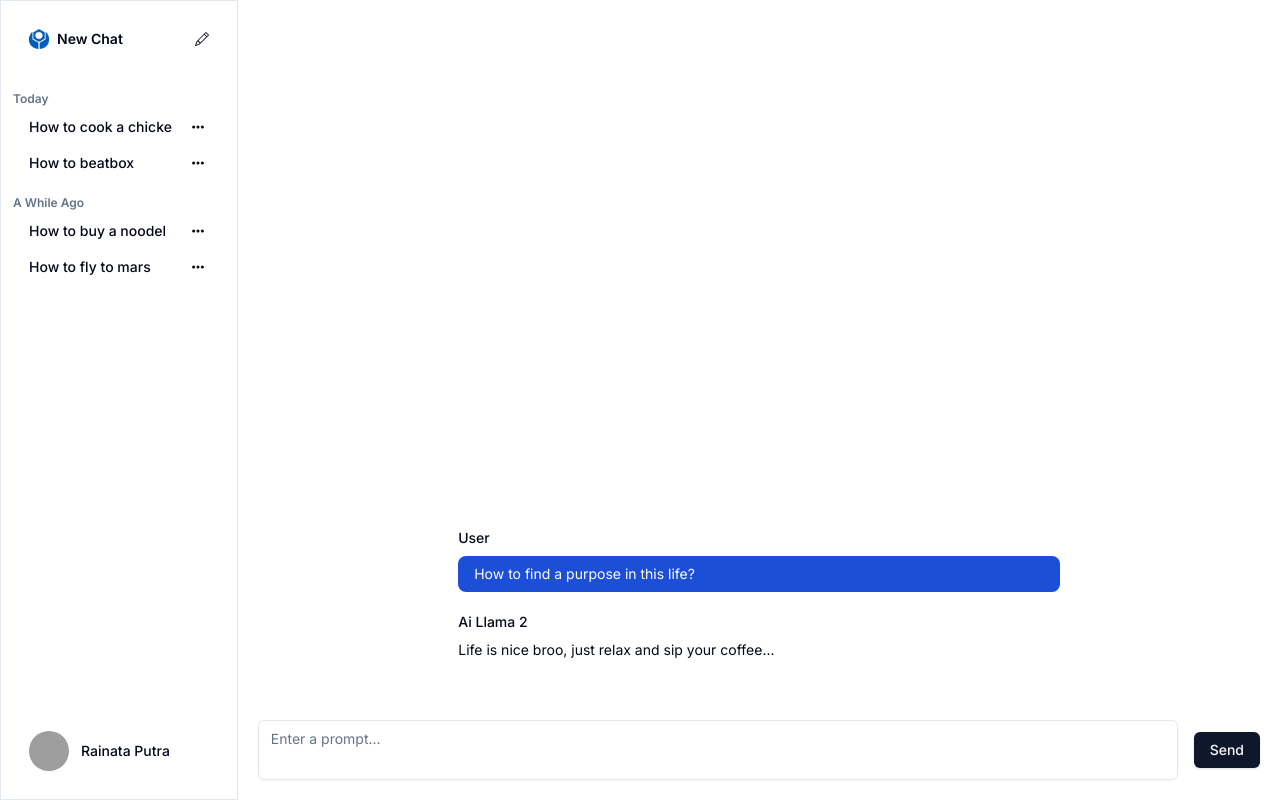
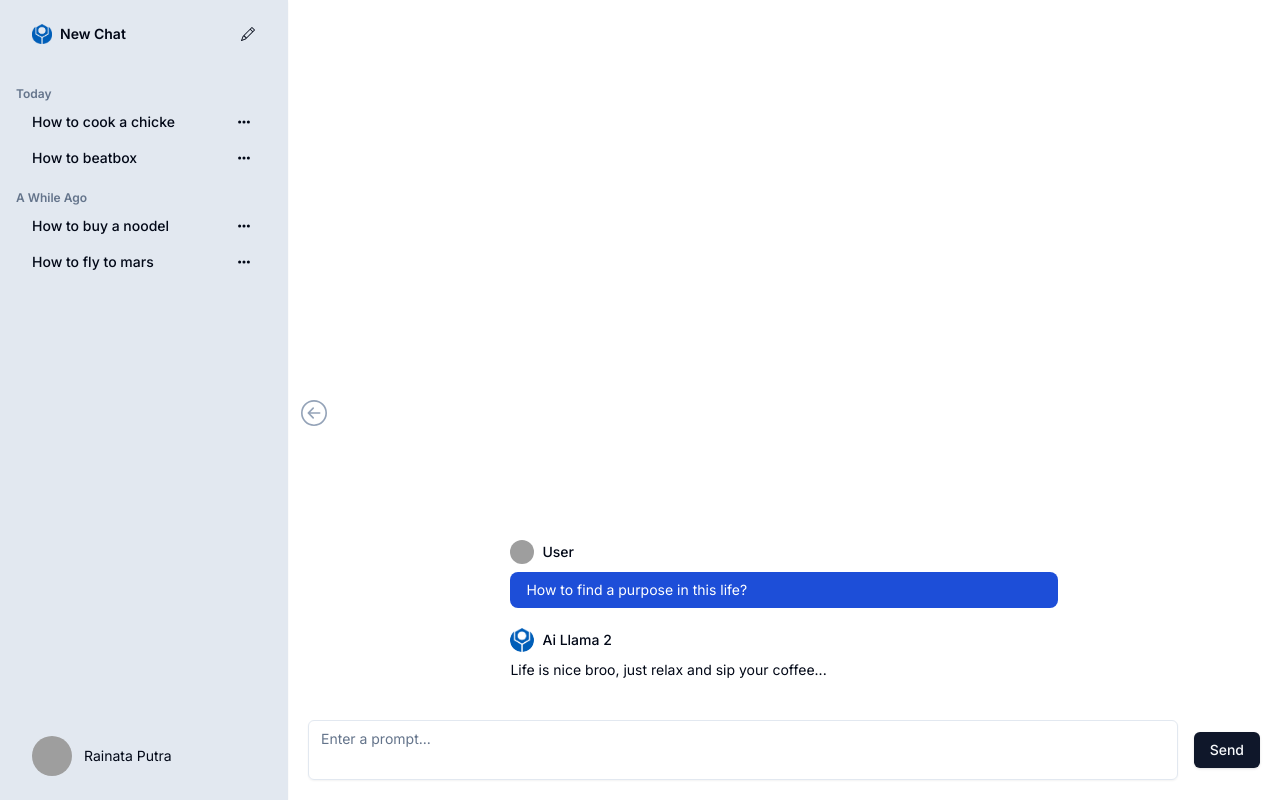
Before and after one commit to CITI-KnowledgeManagementSystem/front-end, a Next.js app: page /prompt in a window 1280 px wide. Built offline with nearby package versions, Linux system fonts and the light colour scheme; grey boxes are pictures that could not be loaded.

Commit message:
chat interface semi final

```diff
--- a/package.json
+++ b/package.json
@@ -11,6 +11,7 @@
   "dependencies": {
     "@hookform/resolvers": "^3.3.4",
     "@radix-ui/react-avatar": "^1.0.4",
+    "@radix-ui/react-hover-card": "^1.0.7",
     "@radix-ui/react-icons": "^1.3.0",
     "@radix-ui/react-label": "^2.0.2",
     "@radix-ui/react-popover": "^1.0.7",
--- a/src/app/prompt/layout.tsx
+++ b/src/app/prompt/layout.tsx
@@ -3,7 +3,7 @@ import SidebarPrompt from '@/components/sidebar-prompt'
 
 const PromptLayout = ({ children }:{ children:React.ReactNode }) => {
   return (
-    <div className='flex h-screen'>
+    <div className='flex h-full w-full justify-center items-center'>
         <SidebarPrompt/>
         { children }
     </div>
--- a/src/app/prompt/page.tsx
+++ b/src/app/prompt/page.tsx
@@ -27,9 +27,8 @@ const PromptPage = () => {
             message: prompt
         }
         const newData = [...data, newMessage]
-
         setData(newData)
-        handleGetResponse().then(res => setData([...data, res]))
+        handleGetResponse().then(res => setData([...newData, res]))
         setPrompt("")
     }
 
@@ -43,11 +42,13 @@ const PromptPage = () => {
     }
 
   return (
-    <div className='flex flex-col w-full justify-end p-5'>
-        <div className="w-full flex flex-col justify-center items-center py-10">
-            { data.map((item, i) => (
-                <ChatBox variant={item.type} message={item.message} key={i}/>
-            )) }
+    <div className='flex flex-col w-full justify-end p-5 h-screen'>
+        <div className="w-full flex-1 overflow-y-auto p-5">
+            <div className="flex flex-col justify-end items-center h-full">
+                { data.map((item, i) => (
+                    <ChatBox variant={item.type} message={item.message} key={i}/>
+                )) }
+            </div>
         </div>
         <form action="submit" onSubmit={handleSendPrompt} className='flex items-center gap-x-4'>
             <Textarea value={prompt} onChange={(e) => setPrompt(e.target.value)} placeholder='Enter a prompt...' className='resize-none'/>
--- a/src/components/chat-box.tsx
+++ b/src/components/chat-box.tsx
@@ -1,4 +1,5 @@
 import React from 'react'
+import { Avatar, AvatarImage, AvatarFallback } from './ui/avatar'
 
 
 interface Props {
@@ -11,7 +12,13 @@ const ChatBox = ({ variant, message }: Props) => {
     if(variant === "request"){
         return (
             <div className="w-3/5">
-                <h2 className="text-sm font-medium">User</h2>
+                <div className="flex items-center gap-x-2">
+                    <Avatar className='w-6 h-6 rounded-full overflow-hidden'>
+                        <AvatarImage className='object-cover' src='https://images.pexels.com/photos/771742/pexels-photo-771742.jpeg?auto=compress&cs=tinysrgb&dpr=1&w=500'/>
+                        <AvatarFallback className='text-xs'>RT</AvatarFallback>
+                    </Avatar>
+                    <h2 className="text-sm font-medium">User</h2>
+                </div>
                 <p className='text-sm bg-blue-700 rounded-lg py-2 px-4 text-white mt-2 mb-4'>
                     { message }
                 </p>
@@ -21,7 +28,13 @@ const ChatBox = ({ variant, message }: Props) => {
 
   return (
     <div className="w-3/5 my-1">
-        <h2 className="text-sm font-medium">Ai Llama 2</h2>
+        <div className="flex items-center gap-x-2">
+            <Avatar className='w-6 h-6 rounded-full overflow-hidden'>
+                <AvatarImage className='object-cover' src='./taiwan-tech.png'/>
+                <AvatarFallback className='text-xs'>TW</AvatarFallback>
+            </Avatar>
+            <h2 className="text-sm font-medium">Ai Llama 2</h2>
+        </div>
         <p className='text-sm mt-2 mb-4'>
             { message }
         </p>
--- a/src/components/sidebar-prompt.tsx
+++ b/src/components/sidebar-prompt.tsx
@@ -3,7 +3,9 @@ import React from 'react'
 import Image from 'next/image'
 import { useState, useEffect } from 'react'
 import { Button } from './ui/button'
-import { BsPencil } from "react-icons/bs"
+import { BsArrowLeftCircle, BsArrowRightCircle, BsPencil } from "react-icons/bs"
+import { GoPlus } from "react-icons/go"
+import { HoverCard, HoverCardContent, HoverCardTrigger } from './ui/hover-card'
 import UserProfile from './user-profile'
 import ThreeDotSidebar from './three-dot-sidebar'
 
@@ -36,7 +38,8 @@ const dummyChats = [
 ]
 
 const SidebarPrompt = () => {
-    const [isMounted, setIsMounted] = useState(false);
+    const [isMounted, setIsMounted] = useState(false)
+    const [isOpen, setIsOpen] = useState(true)
 
     useEffect(() => {
         setIsMounted(true);
@@ -47,16 +50,53 @@ const SidebarPrompt = () => {
     }
 
   return (
-    <div className='border border-r px-3 py-5 flex flex-col w-72 justify-between'>
-        <Button variant={"ghost"} className='flex justify-between mb-5'>
+    <aside className={`h-screen`}>
+        <nav className={`h-full ${isOpen ? 'w-72 p-4' : 'w-0 py-4'} flex flex-col bg-slate-200 border-r shadow-sm relative duration-300 ease-in-out`}>
+            {!isOpen && <HoverCard>
+                <HoverCardTrigger className='w-fit mx-3'>
+                    <GoPlus size={30} className='p-1 rounded-full bg-slate-200 cursor-pointer hover:bg-slate-300'/>
+                </HoverCardTrigger>
+                <HoverCardContent className='p-1 bg-slate-700 text-white w-fit' align='start'>
+                    <p className="text-xs">
+                        Create a new chat
+                    </p>
+                </HoverCardContent>
+            </HoverCard>}
+            { isOpen ?
+                <HoverCard>
+                    <HoverCardTrigger className='w-fit absolute -right-10 top-1/2'>
+                        <BsArrowLeftCircle onClick={() => setIsOpen(!isOpen)} className='text-slate-400 hover:text-slate-700 cursor-pointer' size={26}/>
+                    </HoverCardTrigger>
+                    <HoverCardContent className='p-1 bg-slate-700 text-white w-fit' align='start'>
+                        <p className='text-xs'>Close the sidebar</p>
+                    </HoverCardContent>
+                </HoverCard>
+                :
+                <HoverCard>
+                    <HoverCardTrigger className='w-fit absolute -right-10 top-1/2'>
+                        <BsArrowRightCircle onClick={() => setIsOpen(!isOpen)} className='text-slate-400 hover:text-slate-700 cursor-pointer' size={26}/>
+                    </HoverCardTrigger>
+                    <HoverCardContent className='p-1 bg-slate-700 text-white w-fit' align='start'>
+                        <p className='text-xs'>Open the sidebar</p>
+                    </HoverCardContent>
+                </HoverCard>
+            }
+            {isOpen && <HoverCard openDelay={300}>
+                <HoverCardTrigger asChild>
+                    <Button variant={"ghost"} className='w-full flex justify-between mb-5 relative'>
                         <div className="flex items-center gap-x-2">
                             <Image src={"/taiwan-tech.png"} alt='logo image' width={20} height={20} />
                             <h2 className='font-semibold'>New Chat</h2>
                         </div>
                         <BsPencil/>
                     </Button>
+                </HoverCardTrigger>
+                <HoverCardContent className='w-fit text-xs p-2 bg-slate-700 text-white'>
+                    <p>Create a new chat</p>
+                </HoverCardContent>
+            </HoverCard>}
 
-        <div className='flex-1'>
+            {isOpen && <div className='flex-1'>
             { dummyChats.map((item, i) => (
                 <div className="w-full my-2" key={i}>
                     <label className='text-muted-foreground text-xs font-semibold'>{ item.dateGroup }</label>
@@ -68,10 +108,11 @@ const SidebarPrompt = () => {
                     )) }
                 </div>
             )) }
-        </div>
+            </div>}
 
-        <UserProfile/>
-    </div>
+            {isOpen && <UserProfile/>}
+        </nav>
+    </aside>
   )
 }
 
--- a/src/components/three-dot-sidebar.tsx
+++ b/src/components/three-dot-sidebar.tsx
@@ -2,6 +2,7 @@ import React from 'react'
 import { PiDotsThreeOutlineFill } from "react-icons/pi"
 import { FiDelete,FiArchive } from "react-icons/fi";
 import { Popover, PopoverTrigger, PopoverContent } from './ui/popover'
+import { HoverCard, HoverCardContent, HoverCardTrigger } from '@radix-ui/react-hover-card';
 import { MdDriveFileRenameOutline } from "react-icons/md";
 import { Button } from './ui/button'
 import { Separator } from './ui/separator'
@@ -10,9 +11,16 @@ const ThreeDotSidebar = () => {
   return (
     <Popover>
         <PopoverTrigger>
-            <button className="rounded-md hover:bg-slate-400 p-1">
-                <PiDotsThreeOutlineFill/>
-            </button>
+            <HoverCard openDelay={300}>
+                <HoverCardTrigger asChild>
+                    <button className="rounded-md hover:bg-slate-400 p-1">
+                        <PiDotsThreeOutlineFill/>
+                    </button>
+                </HoverCardTrigger>
+                <HoverCardContent className='w-fit text-xs py-1 px-2 bg-slate-700 text-white rounded-md mt-1'>
+                    <p>More</p>
+                </HoverCardContent>
+            </HoverCard>
         </PopoverTrigger>
         <PopoverContent className='w-32 p-0' align='end'>
             <div className="">
--- /dev/null
+++ b/src/components/ui/hover-card.tsx
@@ -0,0 +1,29 @@
+"use client"
+
+import * as React from "react"
+import * as HoverCardPrimitive from "@radix-ui/react-hover-card"
+
+import { cn } from "@/lib/utils"
+
+const HoverCard = HoverCardPrimitive.Root
+
+const HoverCardTrigger = HoverCardPrimitive.Trigger
+
+const HoverCardContent = React.forwardRef<
+  React.ElementRef<typeof HoverCardPrimitive.Content>,
+  React.ComponentPropsWithoutRef<typeof HoverCardPrimitive.Content>
+>(({ className, align = "center", sideOffset = 4, ...props }, ref) => (
+  <HoverCardPrimitive.Content
+    ref={ref}
+    align={align}
+    sideOffset={sideOffset}
+    className={cn(
+      "z-50 w-64 rounded-md border bg-popover p-4 text-popover-foreground shadow-md outline-none data-[state=open]:animate-in data-[state=closed]:animate-out data-[state=closed]:fade-out-0 data-[state=open]:fade-in-0 data-[state=closed]:zoom-out-95 data-[state=open]:zoom-in-95 data-[side=bottom]:slide-in-from-top-2 data-[side=left]:slide-in-from-right-2 data-[side=right]:slide-in-from-left-2 data-[side=top]:slide-in-from-bottom-2",
+      className
+    )}
+    {...props}
+  />
+))
+HoverCardContent.displayName = HoverCardPrimitive.Content.displayName
+
+export { HoverCard, HoverCardTrigger, HoverCardContent }
--- a/src/components/user-profile.tsx
+++ b/src/components/user-profile.tsx
@@ -4,12 +4,14 @@ import { Popover, PopoverTrigger, PopoverContent } from './ui/popover'
 import { Button } from './ui/button'
 import { Separator } from './ui/separator'
 import { FaUserEdit } from "react-icons/fa"
+import { MdDashboard } from "react-icons/md"
+import { IoIosLogOut } from "react-icons/io";
 
 const UserProfile = () => {
   return (
     <Popover>
         <PopoverTrigger>
-            <div className='h-fit w-full justify-start hover:bg-slate-200 flex items-center rounded-md py-2 px-4 text-sm font-medium'>
+            <div className='h-fit w-full justify-start hover:bg-slate-100 flex items-center rounded-md py-2 px-4 text-sm'>
                 <Avatar className='mr-3'>
                     <AvatarImage src="https://github.com/shadcn.png" />
                     <AvatarFallback>CN</AvatarFallback>
@@ -19,12 +21,19 @@ const UserProfile = () => {
         </PopoverTrigger>
         <PopoverContent className='w-full p-1' align='center'>
             <div className="w-48">
-                <Button className='w-full px-5' variant={"ghost"} size={"sm"}>
+                <Button className='w-full justify-start' variant={"ghost"} size={"sm"}>
+                    <MdDashboard className='mr-3' size={16}/>
+                    Go to your dashboard
+                </Button>
+                <Button className='w-full justify-start' variant={"ghost"} size={"sm"}>
                     <FaUserEdit className='mr-3' size={16}/>
                     Profile Settings
                 </Button>
                 <Separator className='my-1'/>
-                <Button className='w-full text-red-500' variant={"ghost"} size={"sm"}>Logout</Button>
+                <Button className='w-full text-red-500 justify-start' variant={"ghost"} size={"sm"}>
+                    <IoIosLogOut className='mr-3' size={16}/>
+                    Logout
+                </Button>
             </div>
         </PopoverContent>
     </Popover>
```
Also changed, not shown: 1 other file (tests, documents, lock files or other folders). Lines whose indentation alone changed are shown as unchanged.
